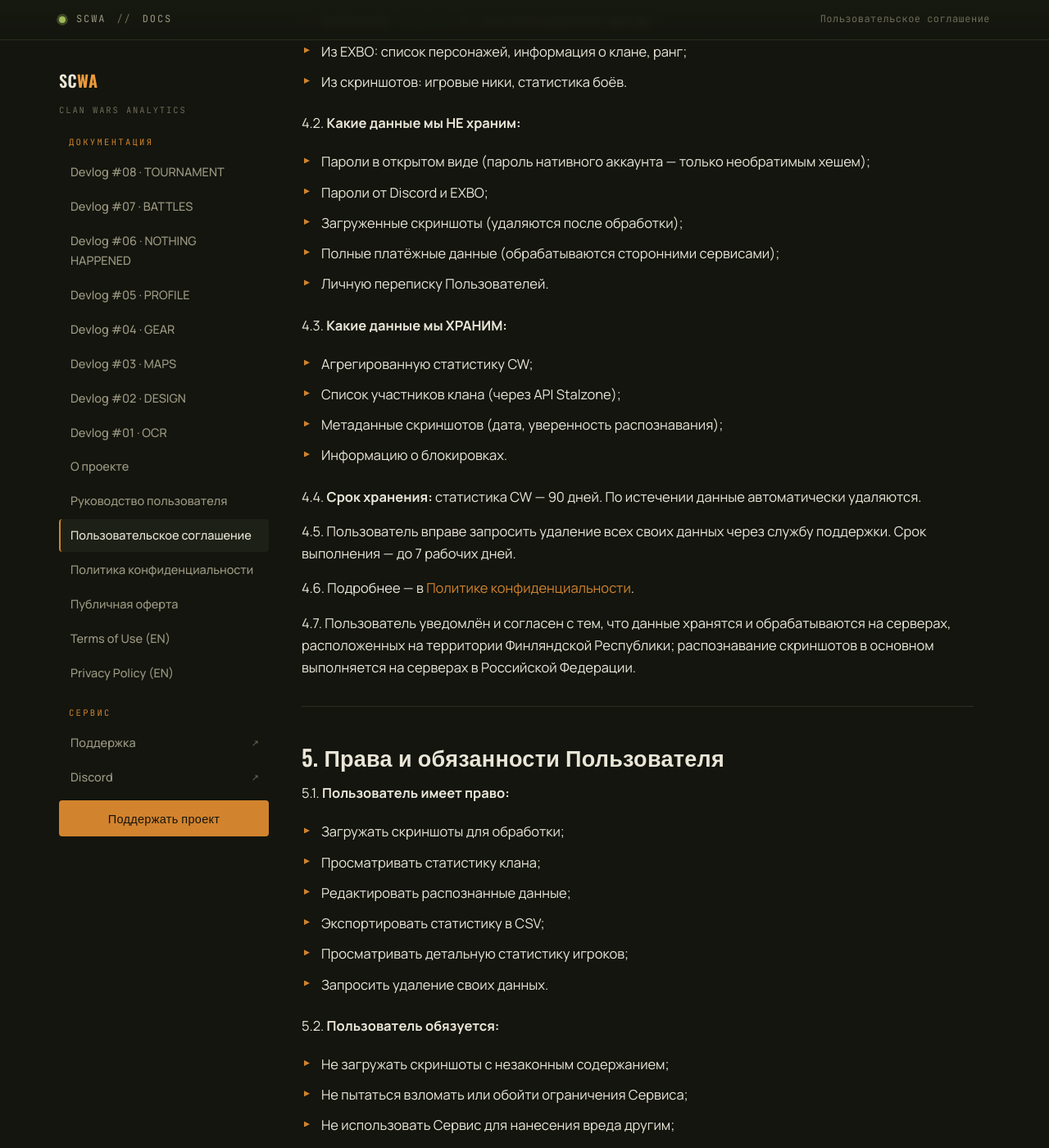
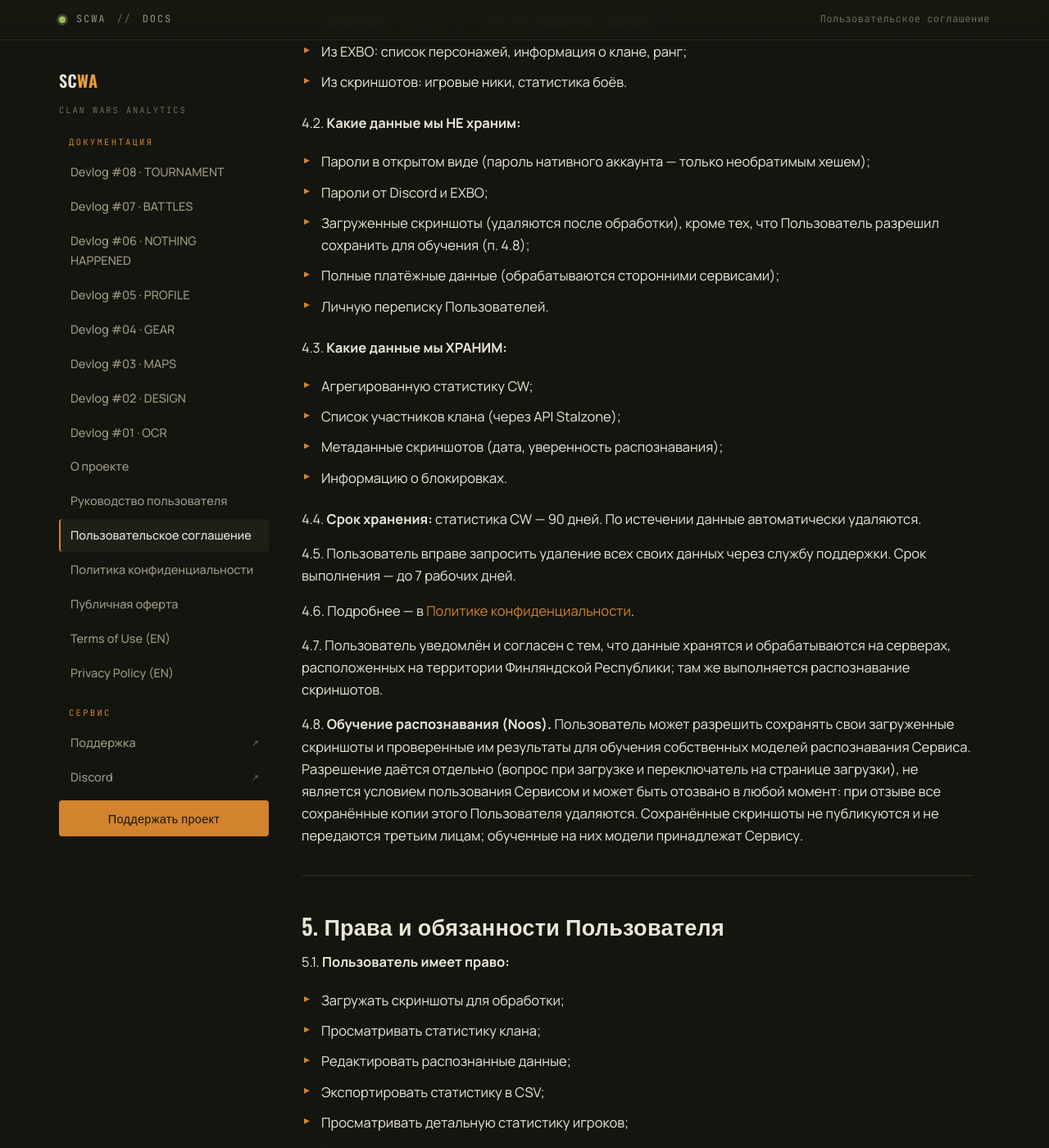
Before and after one commit to sahabush/Stalcraft-Clan-Analytics, a Jekyll site: the page built from index.md, in a window 1280 px wide and 1400 px high, scrolled down 2319 px. Shown: the whole window at 82% size. Built offline with Jekyll 4.4.1, drawn with Linux system fonts in a browser that asks for light colours; some of the changed text lies outside the part shown.

Commit message:
Соглашение и политика: согласие на обучение распознавания (Noos), распознавание — в Финляндии

```diff
--- a/index.md
+++ b/index.md
@@ -74,7 +74,7 @@ description: Условия использования сервиса SCA (SCWA)
 4.2. **Какие данные мы НЕ храним:**
 - Пароли в открытом виде (пароль нативного аккаунта — только необратимым хешем);
 - Пароли от Discord и EXBO;
-- Загруженные скриншоты (удаляются после обработки);
+- Загруженные скриншоты (удаляются после обработки), кроме тех, что Пользователь разрешил сохранить для обучения (п. 4.8);
 - Полные платёжные данные (обрабатываются сторонними сервисами);
 - Личную переписку Пользователей.
 
@@ -90,7 +90,9 @@ description: Условия использования сервиса SCA (SCWA)
 
 4.6. Подробнее — в [Политике конфиденциальности](https://docs.scwa.ru/privacy).
 
-4.7. Пользователь уведомлён и согласен с тем, что данные хранятся и обрабатываются на серверах, расположенных на территории Финляндской Республики; распознавание скриншотов в основном выполняется на серверах в Российской Федерации.
+4.7. Пользователь уведомлён и согласен с тем, что данные хранятся и обрабатываются на серверах, расположенных на территории Финляндской Республики; там же выполняется распознавание скриншотов.
+
+4.8. **Обучение распознавания (Noos).** Пользователь может разрешить сохранять свои загруженные скриншоты и проверенные им результаты для обучения собственных моделей распознавания Сервиса. Разрешение даётся отдельно (вопрос при загрузке и переключатель на странице загрузки), не является условием пользования Сервисом и может быть отозвано в любой момент: при отзыве все сохранённые копии этого Пользователя удаляются. Сохранённые скриншоты не публикуются и не передаются третьим лицам; обученные на них модели принадлежат Сервису.
 
 ---
 
```
Also changed, not shown: other parts of index.md (+1 -1 lines), en/privacy.md (+6 -3 lines), en/terms.md (+3 -1 lines), privacy.md (+12 -3 lines).
